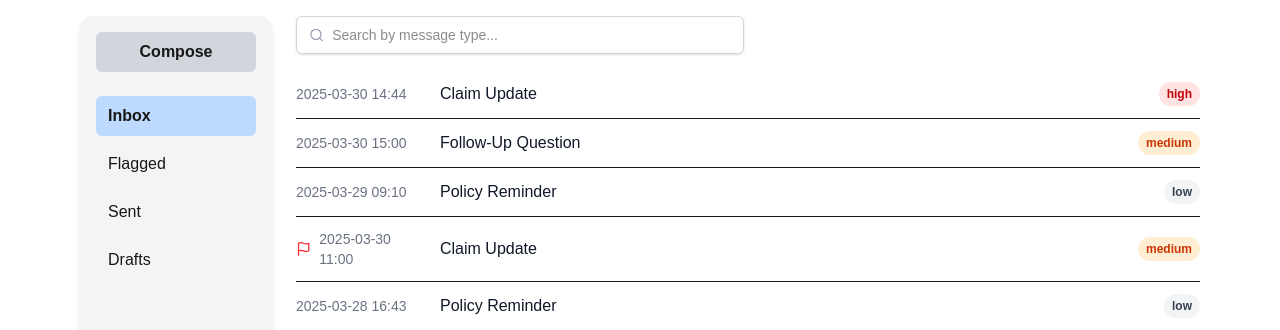
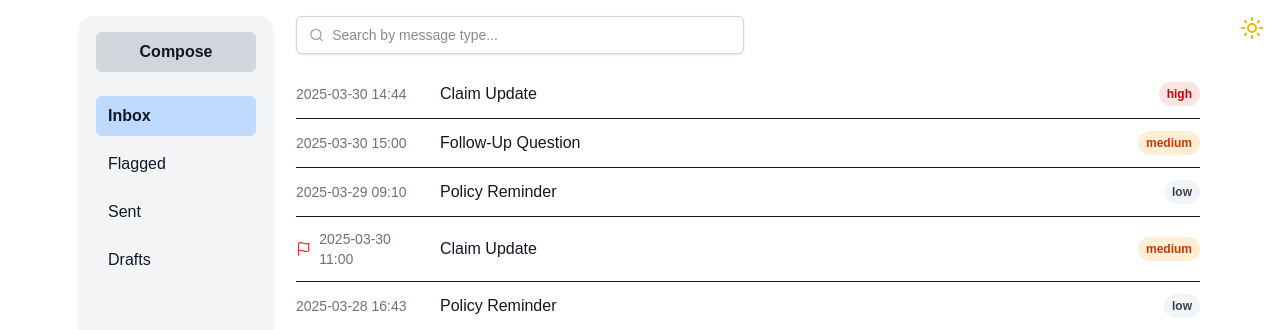
Before and after one commit to TheVikJ/project-mallard, a Next.js app: page /inbox in a window 1280 px wide. Shown: the top 330 px of the page. Built offline with nearby package versions, Linux system fonts and the light colour scheme.

Commit message:
added dark mode toggle

```diff
--- a/src/app/inbox/page.tsx
+++ b/src/app/inbox/page.tsx
@@ -1,8 +1,8 @@
 /* eslint-disable @typescript-eslint/no-unused-vars */
 'use client';
 
-import React, { useState } from 'react';
-import { Mail, AlertCircle, Flag, Search, X } from 'lucide-react';
+import React, { useEffect, useState } from 'react';
+import { Mail, AlertCircle, Flag, Search, X, Sun, Moon } from 'lucide-react';
 
 type Priority = 'low' | 'medium' | 'high';
 type Folder = 'inbox' | 'flagged' | 'sent' | 'drafts';
@@ -44,10 +44,11 @@ const priorityColors: Record<Priority, string> = {
   high: 'bg-red-100 text-red-700',
 };
 
+
 const Sidebar: React.FC<SidebarProps> = ({ selected, setSelected, onCompose }) => (
-  <div className="w-48 bg-gray-100 p-4 rounded-xl shadow-md">
+  <div className="w-48 bg-gray-100 dark:bg-gray-800 p-4 rounded-xl shadow-md">
     <div
-      className="bg-gray-300 text-center py-2 font-semibold rounded-md mb-6 cursor-pointer hover:bg-gray-400"
+      className="bg-gray-300 dark:bg-gray-700 text-center py-2 font-semibold rounded-md mb-6 cursor-pointer hover:bg-gray-400 dark:hover:bg-gray-600"
       onClick={onCompose}
     >
       Compose
@@ -57,7 +58,9 @@ const Sidebar: React.FC<SidebarProps> = ({ selected, setSelected, onCompose }) =
         <li
           key={item}
           className={`capitalize px-3 py-2 rounded-md cursor-pointer ${
-            selected === item ? 'bg-blue-200 font-semibold' : 'hover:bg-gray-200'
+            selected === item
+              ? 'bg-blue-200 dark:bg-blue-600 font-semibold'
+              : 'hover:bg-gray-200 dark:hover:bg-gray-600'
           }`}
           onClick={() => setSelected(item)}
         >
@@ -72,6 +75,8 @@ const MessageList: React.FC = () => {
   const [selectedFolder, setSelectedFolder] = useState<string>('inbox');
   const [search, setSearch] = useState<string>('');
   const [isComposing, setIsComposing] = useState<boolean>(false);
+  const [darkMode, setDarkMode] = useState<boolean>(false);
+
   const [newMessage, setNewMessage] = useState<Partial<Message>>({
     type: '',
     text: '',
@@ -283,6 +288,10 @@ const MessageList: React.FC = () => {
     },
   ]);
 
+  useEffect(() => {
+    document.documentElement.classList.toggle('dark', darkMode);
+  }, [darkMode]);
+
   const handleSend = () => {
     if (!newMessage.type || !newMessage.text) return;
 
@@ -348,25 +357,38 @@ const MessageList: React.FC = () => {
   });
 
   return (
-    <div className="relative">
+    <div className="relative min-h-screen bg-white dark:bg-gray-900 text-gray-900 dark:text-gray-100">
+      {/* Dark Mode Toggle */}
+      <button
+        className="absolute top-4 right-4 z-50 text-yellow-500 dark:text-yellow-300 hover:text-yellow-600"
+        onClick={() => setDarkMode(!darkMode)}
+        aria-label="Toggle dark mode"
+      >
+        {darkMode ? (
+          <Moon className="w-6 h-6" />
+        ) : (
+          <Sun className="w-6 h-6" />
+        )}
+      </button>
+
       <div className="flex w-full max-w-6xl mx-auto p-4 gap-6">
         <Sidebar selected={selectedFolder} setSelected={setSelectedFolder} onCompose={() => setIsComposing(true)} />
 
         <div className="flex-1">
           {/* Search Bar */}
-          <div className="mb-4 flex items-center gap-2 border border-gray-300 rounded-md px-3 py-2 w-full max-w-md bg-white shadow-sm">
+          <div className="mb-4 flex items-center gap-2 border border-gray-300 dark:border-gray-700 rounded-md px-3 py-2 w-full max-w-md bg-white dark:bg-gray-800 shadow-sm">
             <Search className="w-4 h-4 text-gray-400" />
             <input
               type="text"
               value={search}
               onChange={(e) => setSearch(e.target.value)}
               placeholder="Search by message type..."
-              className="w-full outline-none text-sm"
+              className="w-full outline-none text-sm bg-transparent text-gray-900 dark:text-gray-100"
             />
           </div>
 
-          {/* Message List */}
-          {filteredMessages.map((msg) => (
+           {/* Message List */}
+           {filteredMessages.map((msg) => (
             <div
               key={msg.notification_id}
               className={`flex items-center justify-between border-b py-3 ${!msg.is_active ? 'opacity-50' : ''}`}
```
